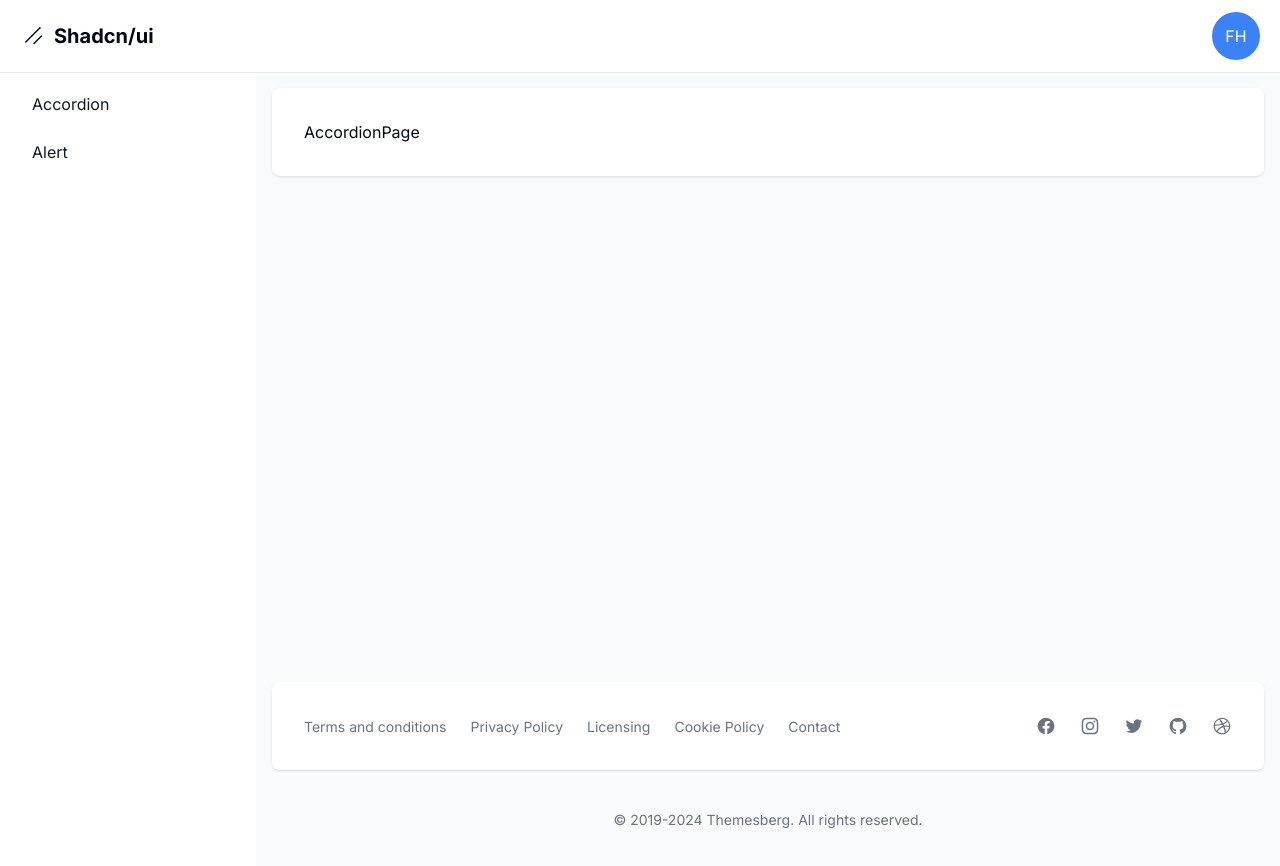
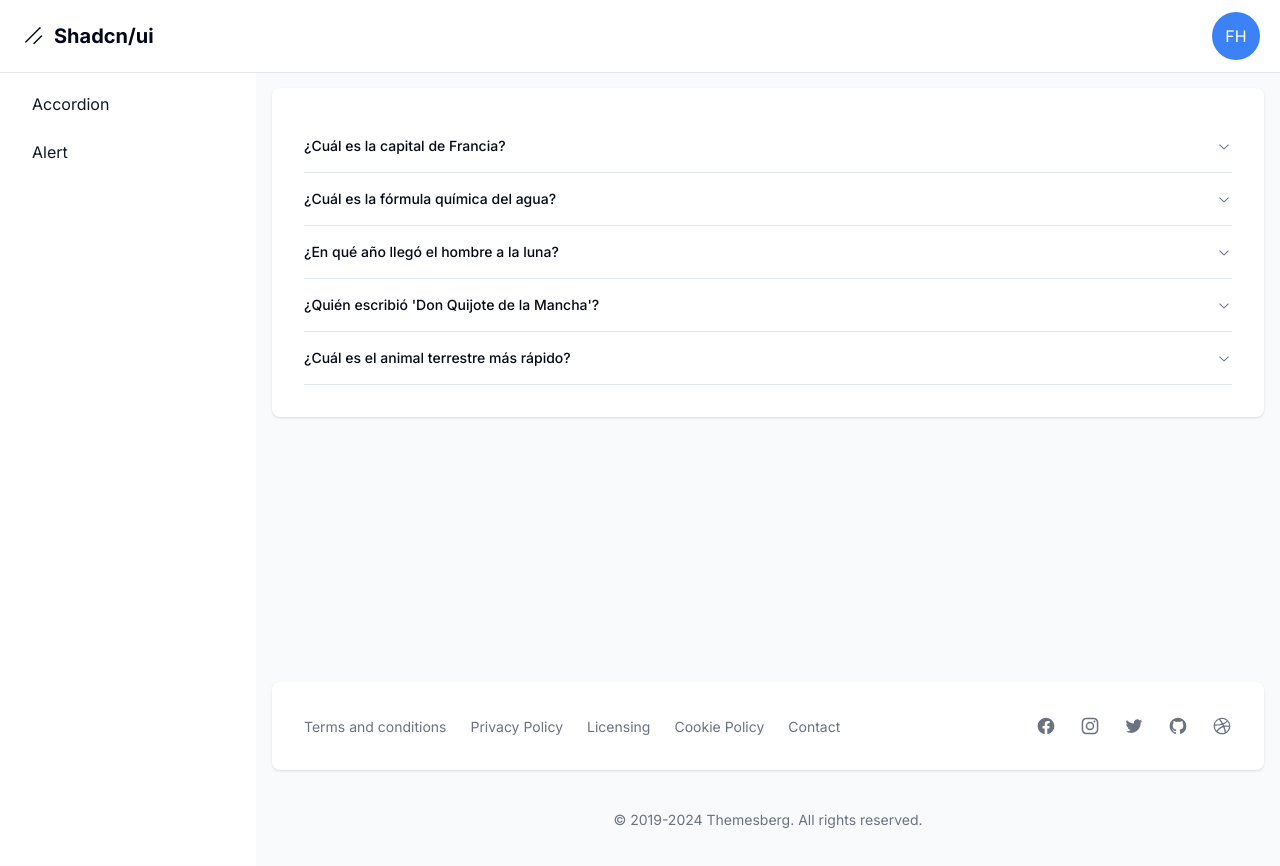
Before and after one commit to gergg90/shadcn-ui, a Next.js app: page /dashboard/accordion in a window 1280 px wide. Shown: the top 866 px of the page. Built offline with nearby package versions, Linux system fonts and the light colour scheme.

Commit message:
according component

```diff
--- a/package.json
+++ b/package.json
@@ -11,6 +11,7 @@
   "dependencies": {
     "@eslint/config-array": "^0.16.0",
     "@eslint/object-schema": "^2.1.4",
+    "@radix-ui/react-accordion": "^1.2.0",
     "@radix-ui/react-icons": "^1.3.0",
     "class-variance-authority": "^0.7.0",
     "clsx": "^2.1.1",
--- a/src/app/dashboard/accordion/page.tsx
+++ b/src/app/dashboard/accordion/page.tsx
@@ -1,5 +1,54 @@
+import {
+  Accordion,
+  AccordionContent,
+  AccordionItem,
+  AccordionTrigger,
+} from "@/components/ui/accordion";
+
+const items = [
+  {
+    id: 1,
+    name: "Item 1",
+    question: "¿Cuál es la capital de Francia?",
+    answer: "París",
+  },
+  {
+    id: 2,
+    name: "Item 2",
+    question: "¿Cuál es la fórmula química del agua?",
+    answer: "H2O",
+  },
+  {
+    id: 3,
+    name: "Item 3",
+    question: "¿En qué año llegó el hombre a la luna?",
+    answer: "1969",
+  },
+  {
+    id: 4,
+    name: "Item 4",
+    question: "¿Quién escribió 'Don Quijote de la Mancha'?",
+    answer: "Miguel de Cervantes",
+  },
+  {
+    id: 5,
+    name: "Item 5",
+    question: "¿Cuál es el animal terrestre más rápido?",
+    answer: "El guepardo",
+  },
+];
+
 function AccordionPage() {
-  return <div>AccordionPage</div>;
+  return (
+    <Accordion type="single" collapsible className="w-full">
+      {items.map((item) => (
+        <AccordionItem value={item.name} key={item.id}>
+          <AccordionTrigger>{item.question}</AccordionTrigger>
+          <AccordionContent>{item.answer}</AccordionContent>
+        </AccordionItem>
+      ))}
+    </Accordion>
+  );
 }
 
 export default AccordionPage;
--- /dev/null
+++ b/src/components/ui/accordion.tsx
@@ -0,0 +1,57 @@
+"use client"
+
+import * as React from "react"
+import * as AccordionPrimitive from "@radix-ui/react-accordion"
+import { ChevronDownIcon } from "@radix-ui/react-icons"
+
+import { cn } from "@/lib/utils"
+
+const Accordion = AccordionPrimitive.Root
+
+const AccordionItem = React.forwardRef<
+  React.ElementRef<typeof AccordionPrimitive.Item>,
+  React.ComponentPropsWithoutRef<typeof AccordionPrimitive.Item>
+>(({ className, ...props }, ref) => (
+  <AccordionPrimitive.Item
+    ref={ref}
+    className={cn("border-b", className)}
+    {...props}
+  />
+))
+AccordionItem.displayName = "AccordionItem"
+
+const AccordionTrigger = React.forwardRef<
+  React.ElementRef<typeof AccordionPrimitive.Trigger>,
+  React.ComponentPropsWithoutRef<typeof AccordionPrimitive.Trigger>
+>(({ className, children, ...props }, ref) => (
+  <AccordionPrimitive.Header className="flex">
+    <AccordionPrimitive.Trigger
+      ref={ref}
+      className={cn(
+        "flex flex-1 items-center justify-between py-4 text-sm font-medium transition-all hover:underline [&[data-state=open]>svg]:rotate-180",
+        className
+      )}
+      {...props}
+    >
+      {children}
+      <ChevronDownIcon className="h-4 w-4 shrink-0 text-muted-foreground transition-transform duration-200" />
+    </AccordionPrimitive.Trigger>
+  </AccordionPrimitive.Header>
+))
+AccordionTrigger.displayName = AccordionPrimitive.Trigger.displayName
+
+const AccordionContent = React.forwardRef<
+  React.ElementRef<typeof AccordionPrimitive.Content>,
+  React.ComponentPropsWithoutRef<typeof AccordionPrimitive.Content>
+>(({ className, children, ...props }, ref) => (
+  <AccordionPrimitive.Content
+    ref={ref}
+    className="overflow-hidden text-sm data-[state=closed]:animate-accordion-up data-[state=open]:animate-accordion-down"
+    {...props}
+  >
+    <div className={cn("pb-4 pt-0", className)}>{children}</div>
+  </AccordionPrimitive.Content>
+))
+AccordionContent.displayName = AccordionPrimitive.Content.displayName
+
+export { Accordion, AccordionItem, AccordionTrigger, AccordionContent }
```
Also changed, not shown: 1 other file (tests, documents, lock files or other folders).
